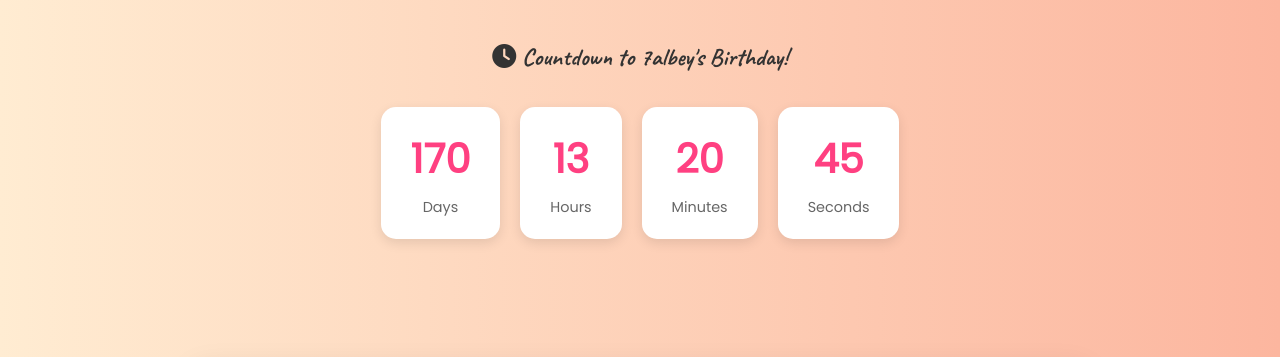
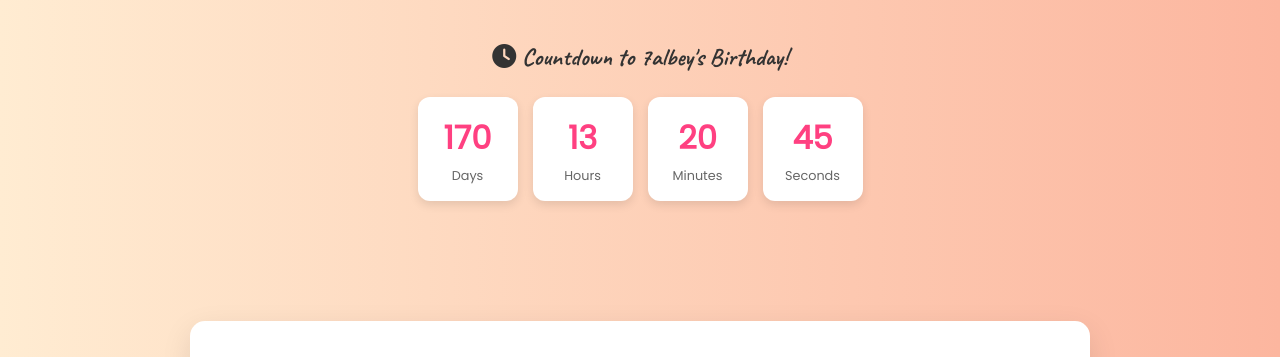
Before and after one commit to Mosab-1998/birthday-webpage, a plain HTML site: page index.html in a window 1280 px wide. Shown: the part 422-779 px from the top of the page. Drawn offline with Linux system fonts and the light colour scheme.

Commit message:
Update index.html

```diff
--- a/index.html
+++ b/index.html
@@ -152,29 +152,32 @@
 .countdown-timer {
   display: flex;
   justify-content: center;
-  gap: 20px;
-  margin-top: 30px;
+  gap: 15px;
+  margin-top: 20px;
+  flex_wrap: wrap;
 }
 
 .time-box {
   background-color: white;
-  padding: 20px 30px;
-  border-radius: 15px;
-  box-shadow: 0 4px 12px rgba(0, 0, 0, 0.1);
+  padding: 15px 20px;
+  border-radius: 12px;
+  box-shadow: 0 4px 10px rgba(0, 0, 0, 0.1);
   text-align: center;
-  min-width: 100px;
+  min-width: 80px;
+  flex: 1 1 80px;
+  max-width: 100px;
 }
 
 .time-box span {
-  font-size: 2.5rem;
+  font-size: 2rem;
   font-weight: bold;
   color: #ff4081;
 }
 
 .time-box small {
   display: block;
-  margin-top: 5px;
-  font-size: 0.9rem;
+  margin-top: 3px;
+  font-size: 0.8rem;
   color: #666;
 }
   </style>
```
